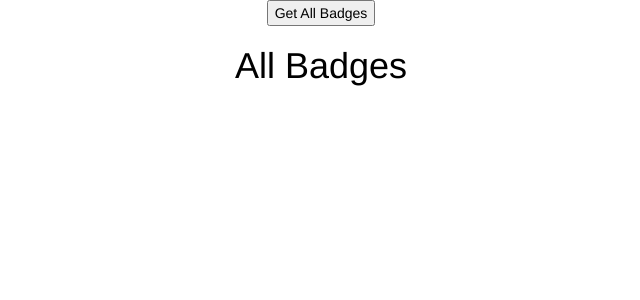
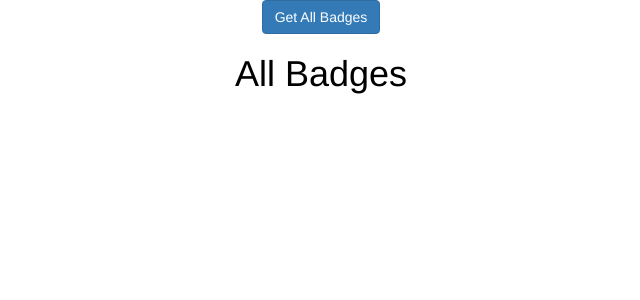
Before and after one commit to scotchfield/khanacademy-explorer, a React app: page / in a window 1280 px wide. Shown: the top 300 px of the page, without its empty margins (319-959 px from the left). Built offline with nearby package versions, Linux system fonts and the light colour scheme.

Commit message:
Extract all badges panel to a separate component

```diff
--- /dev/null
+++ b/src/components/BadgePanel.js
@@ -0,0 +1,26 @@
+import React from 'react';
+import PropTypes from 'prop-types';
+
+import BadgeSingle from './BadgeSingle';
+
+class BadgePanel extends React.Component {
+  render() {
+    return (
+      <div className='badge-panel'>
+        <h1>All Badges</h1>
+        { this.props.badges ?
+            this.props.badges.map(
+              (badge, i) => <BadgeSingle key={badge.name} index={i} {...badge} />,
+            )
+          : null
+        }
+      </div>
+    );
+  }
+}
+
+BadgePanel.propTypes = {
+  badges: PropTypes.array,
+};
+
+export default BadgePanel;
--- a/src/containers/App.js
+++ b/src/containers/App.js
@@ -4,22 +4,19 @@ import { connect } from 'react-redux';
 
 import { fetchAllBadges } from '../actions';
 
-import BadgeSingle from '../components/BadgeSingle';
+import BadgePanel from '../components/BadgePanel';
 
 class App extends React.Component {
   render() {
     return (
       <div>
-        <button onClick={() => { this.props.dispatch(fetchAllBadges()); }}>
+        <button
+          className='btn btn-primary'
+          onClick={() => { this.props.dispatch(fetchAllBadges()); }}
+        >
           Get All Badges
         </button>
-        <h1>All Badges</h1>
-        { this.props.badges ?
-            this.props.badges.map(
-              (badge, i) => <BadgeSingle key={badge.name} index={i} {...badge} />,
-            )
-          : null
-        }
+        <BadgePanel badges={this.props.badges} />
       </div>
     );
   }
```
